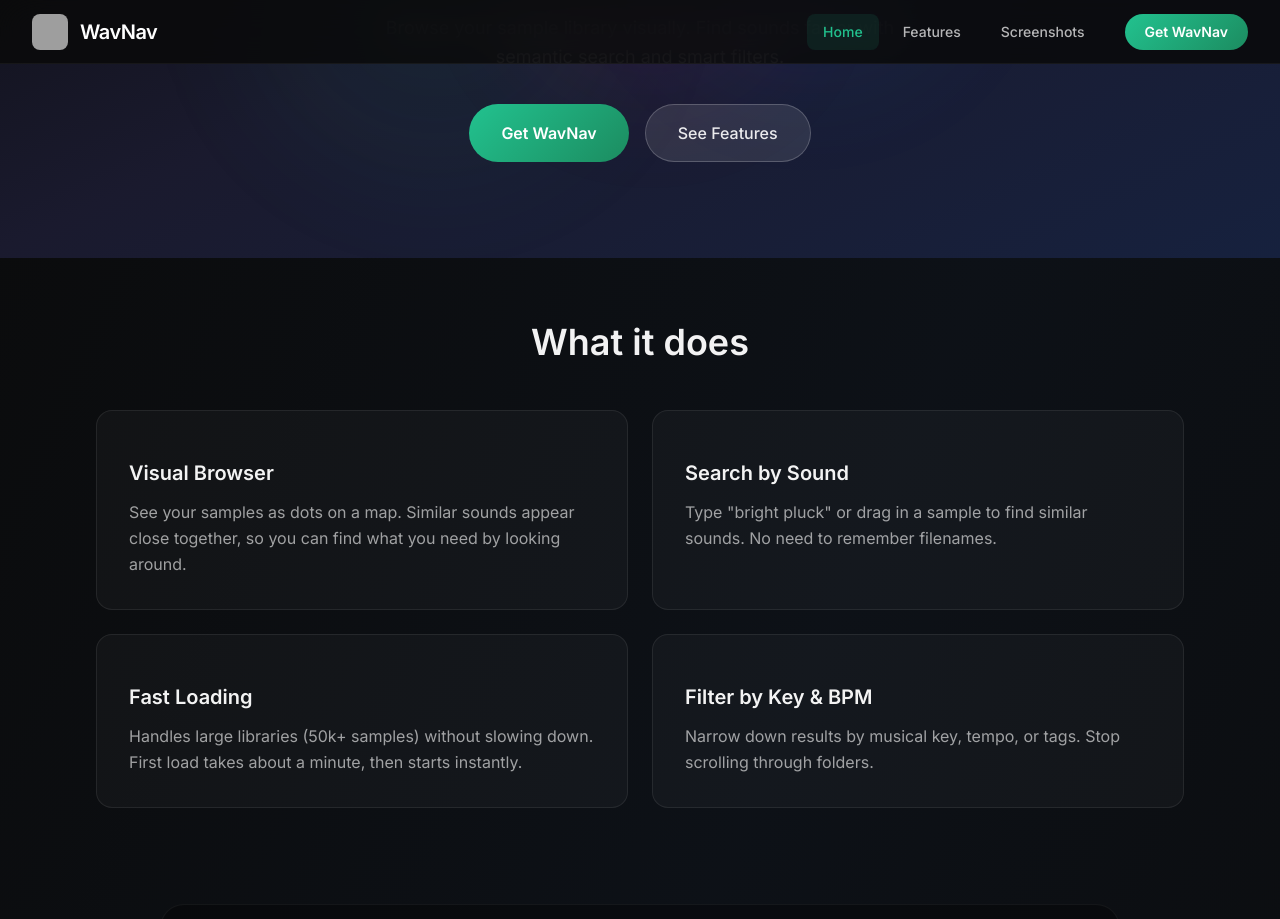
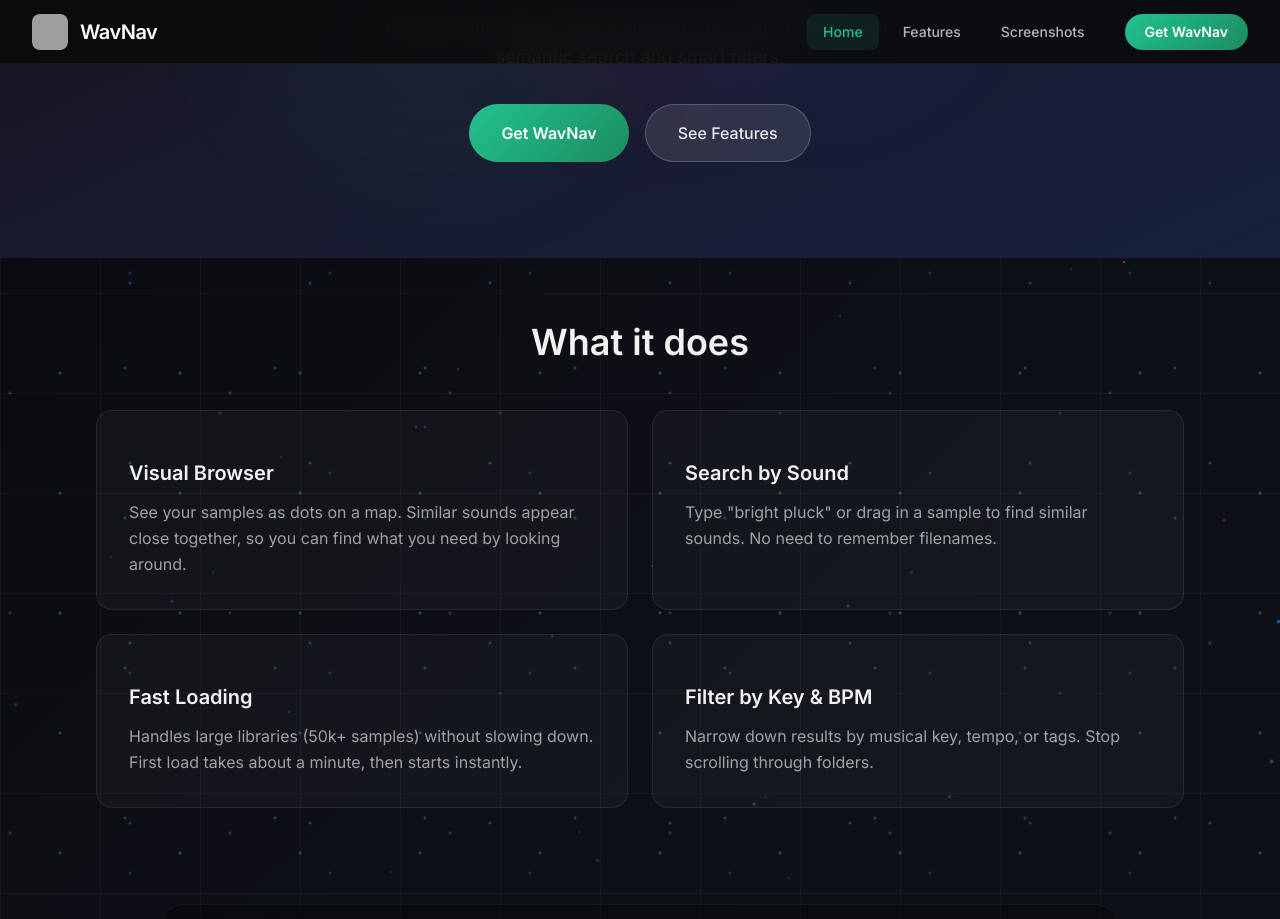
Before and after one commit to maxgraf96/maxgraf96.github.io, a Jekyll site: the page built from _wavnav/index.md, in a window 1280 px wide and 1400 px high, scrolled down 407 px. Shown: the top 919 px of the window. Built offline with Jekyll 4.4.1, drawn with Linux system fonts in a browser that asks for light colours; some of the changed text lies outside the part shown; grey boxes are pictures that could not be loaded.

Commit message:
Nicer background

```diff
--- a/_layouts/wavnav.html
+++ b/_layouts/wavnav.html
@@ -26,6 +26,98 @@
       background: rgba(10, 10, 10, 0.85);
       backdrop-filter: blur(20px);
       -webkit-backdrop-filter: blur(20px);
+    }
+
+    /* Space-themed background container */
+    .space-background {
+      position: absolute;
+      top: 0;
+      left: 0;
+      right: 0;
+      bottom: 0;
+      background: linear-gradient(135deg, #0a0a0f 0%, #0d1117 50%, #0a0a0f 100%);
+      pointer-events: none;
+      z-index: 0;
+    }
+
+    .space-background::before {
+      content: '';
+      position: absolute;
+      top: 0;
+      left: 0;
+      right: 0;
+      bottom: 0;
+      background-image:
+        radial-gradient(circle, rgba(34, 194, 143, 0.4) 1px, transparent 2px),
+        radial-gradient(circle, rgba(59, 130, 246, 0.35) 1px, transparent 2px),
+        radial-gradient(circle, rgba(168, 85, 247, 0.3) 1px, transparent 2px),
+        radial-gradient(circle, rgba(236, 72, 153, 0.25) 1px, transparent 2px),
+        radial-gradient(circle, rgba(34, 194, 143, 0.3) 1px, transparent 2px),
+        radial-gradient(circle, rgba(59, 130, 246, 0.25) 1px, transparent 2px);
+      background-size:
+        120px 120px,
+        180px 180px,
+        220px 220px,
+        280px 280px,
+        150px 150px,
+        200px 200px;
+      background-position:
+        0 0,
+        40px 60px,
+        120px 30px,
+        80px 120px,
+        200px 100px,
+        30px 180px;
+    }
+
+    .space-background::after {
+      content: '';
+      position: absolute;
+      top: 0;
+      left: 0;
+      right: 0;
+      bottom: 0;
+      background-image:
+        linear-gradient(rgba(255, 255, 255, 0.06) 1px, transparent 1px),
+        linear-gradient(90deg, rgba(255, 255, 255, 0.06) 1px, transparent 1px);
+      background-size: 100px 100px;
+      opacity: 0.6;
+    }
+
+    /* Floating star particles */
+    @keyframes twinkle {
+      0%, 100% { opacity: 0.3; transform: scale(1); }
+      50% { opacity: 0.8; transform: scale(1.2); }
+    }
+
+    .star-field {
+      position: absolute;
+      top: 0;
+      left: 0;
+      right: 0;
+      bottom: 0;
+      pointer-events: none;
+      z-index: 1;
+      overflow: hidden;
+    }
+
+    .star {
+      position: absolute;
+      width: 2px;
+      height: 2px;
+      border-radius: 50%;
+      animation: twinkle var(--twinkle-duration, 4s) ease-in-out infinite;
+    }
+
+    .star.mint { background: rgba(34, 194, 143, 0.9); box-shadow: 0 0 6px rgba(34, 194, 143, 0.6); }
+    .star.blue { background: rgba(59, 130, 246, 0.8); box-shadow: 0 0 6px rgba(59, 130, 246, 0.5); }
+    .star.purple { background: rgba(168, 85, 247, 0.8); box-shadow: 0 0 6px rgba(168, 85, 247, 0.5); }
+    .star.pink { background: rgba(236, 72, 153, 0.7); box-shadow: 0 0 6px rgba(236, 72, 153, 0.4); }
+
+    /* Ensure content stays above background */
+    .space-bg > * {
+      position: relative;
+      z-index: 2;
     }
   </style>
 
@@ -64,8 +156,13 @@
     </div>
   </header>
 
+  <!-- Space background container (scrolls with page) -->
+  <div class="space-background">
+    <div class="star-field" id="starField"></div>
+  </div>
+
   <!-- Main Content -->
-  <main class="min-h-screen pt-16 bg-gradient-to-br from-wavnav-dark via-[#0d1117] to-wavnav-dark">
+  <main class="min-h-screen pt-16 relative z-10">
     {% assign content_parts = content | split: '<style>' %}
     {{ content_parts[0] }}
     {% if content_parts.size > 1 %}
@@ -94,6 +191,54 @@
       nav.classList.toggle('border-b');
       nav.classList.toggle('border-white/5');
     }
+
+    // Generate star field with parallax
+    (function() {
+      const starField = document.getElementById('starField');
+      const spaceBg = document.querySelector('.space-background');
+      if (!starField || !spaceBg) return;
+
+      const colors = ['mint', 'blue', 'purple', 'pink'];
+      const starCount = Math.min(60, Math.floor(window.innerWidth / 25));
+
+      // Generate stars across full page
+      function generateStars() {
+        const docHeight = Math.max(document.body.scrollHeight, document.documentElement.scrollHeight);
+        const starsToGenerate = Math.floor(starCount * (docHeight / window.innerHeight));
+
+        for (let i = 0; i < starsToGenerate; i++) {
+          const star = document.createElement('div');
+          const color = colors[Math.floor(Math.random() * colors.length)];
+          star.className = `star ${color}`;
+          star.style.left = `${Math.random() * 100}%`;
+          star.style.top = `${Math.random() * docHeight}px`;
+          star.style.animationDelay = `${Math.random() * 5}s`;
+          star.style.setProperty('--twinkle-duration', `${3 + Math.random() * 4}s`);
+          const size = 1.5 + Math.random() * 1.5;
+          star.style.width = `${size}px`;
+          star.style.height = `${size}px`;
+          starField.appendChild(star);
+        }
+      }
+
+      // Wait for DOM to be ready
+      if (document.readyState === 'loading') {
+        document.addEventListener('DOMContentLoaded', generateStars);
+      } else {
+        generateStars();
+      }
+
+      // Update background height on resize
+      function updateBackgroundHeight() {
+        const docHeight = Math.max(document.body.scrollHeight, document.documentElement.scrollHeight);
+        spaceBg.style.height = `${docHeight}px`;
+      }
+
+      updateBackgroundHeight();
+      window.addEventListener('resize', updateBackgroundHeight);
+
+
+    })();
   </script>
 </body>
 </html>
--- a/_wavnav/index.md
+++ b/_wavnav/index.md
@@ -96,7 +96,7 @@
 
     <div class="text-center p-8 bg-white/[0.02] rounded-2xl border border-white/5 transition-all duration-300 hover:border-wavnav-mint/20">
       <span class="block text-4xl lg:text-5xl font-bold text-wavnav-mint mb-2">~1 min</span>
-      <span class="text-white/60 text-sm">First Load (50k)</span>
+      <span class="text-white/60 text-sm">First Load (50k samples)</span>
     </div>
 
     <div class="text-center p-8 bg-white/[0.02] rounded-2xl border border-white/5 transition-all duration-300 hover:border-wavnav-mint/20">
```
